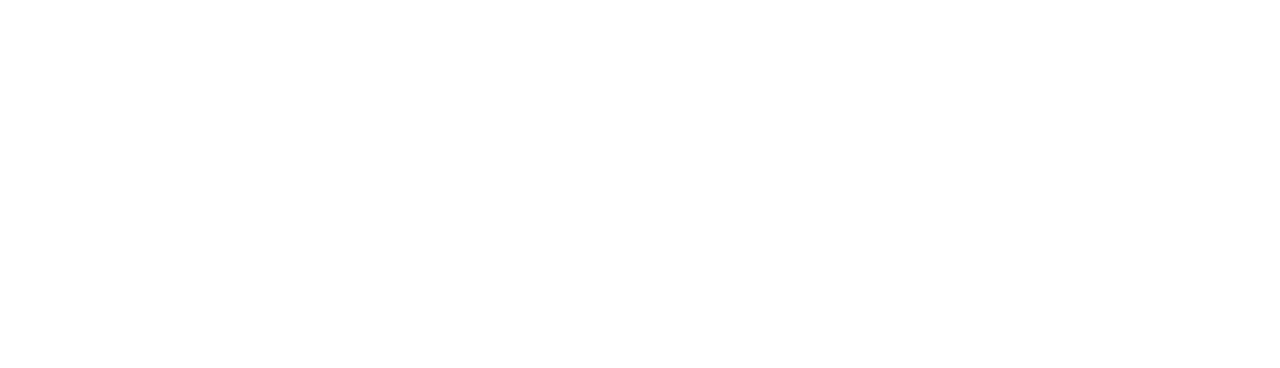
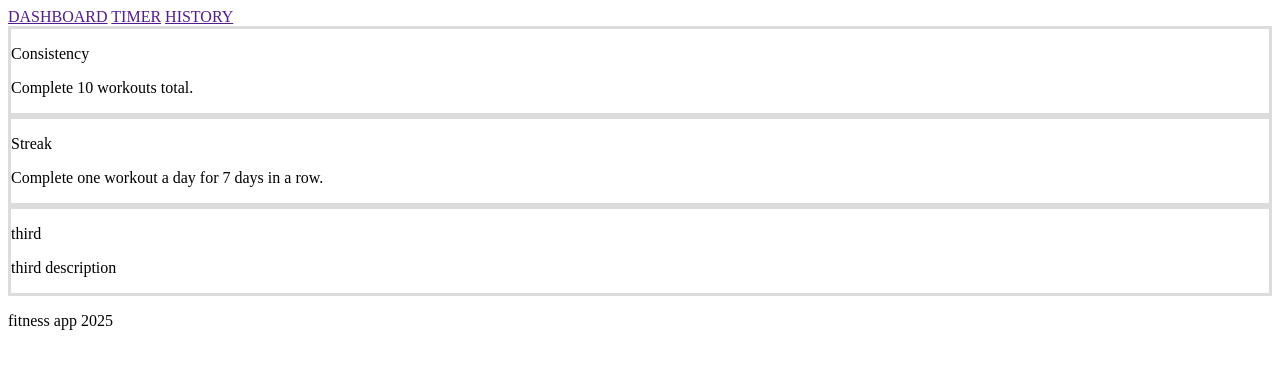
Before and after one commit to jennyoleary87/unit1-project-fitness-jennifer-o, a React (Vite) app in the folder react-fitness-app/: page / in a window 1280 px wide. Shown: the top 368 px of the page. Built offline with nearby package versions, Linux system fonts and the light colour scheme.

Commit message:
begin dashboard

```diff
--- a/react-fitness-app/index.html
+++ b/react-fitness-app/index.html
@@ -7,9 +7,23 @@
   <title>FITNESS</title>
 </head>
 
+
+
 <body>
-  <div id="root"></div>
-  <script type="module" src="/src/main.jsx"></script>
+  <header>
+    <a href="">DASHBOARD</a>
+    <a href="">TIMER</a>
+    <a href="">HISTORY</a>
+  </header>
+  <main>
+    <div id="root"></div>
+    <script type="module" src="/src/main.jsx"></script>
+  </main>
+  <footer>
+    <p>fitness app 2025</p>
+  </footer>
 </body>
 
+
+
 </html>
--- a/react-fitness-app/src/App.css
+++ b/react-fitness-app/src/App.css
@@ -1,6 +1,4 @@
-#root {
-  max-width: 1280px;
-  margin: 0 auto;
-  padding: 2rem;
-  text-align: center;
+#badge-individual {
+  border: 3px solid gainsboro;
+
 }
--- a/react-fitness-app/src/App.jsx
+++ b/react-fitness-app/src/App.jsx
@@ -1,11 +1,12 @@
 import { useState } from 'react'
 import './App.css'
+import Dashboard from './components/dashboard'
 
 function App() {
-  const [count, setCount] = useState(0)
 
   return (
     <>
+      <Dashboard />
     </>
   )
 }
--- /dev/null
+++ b/react-fitness-app/src/components/dashboard.jsx
@@ -0,0 +1,28 @@
+import React from "react";
+
+const allBadges = [
+    { id: 1, name: "Consistency", description: "Complete 10 workouts total." },
+    { id: 2, name: "Streak", description: "Complete one workout a day for 7 days in a row." },
+    { id: 3, name: "third", description: "third description" }
+];
+
+const Dashboard = () => {
+
+    return (
+        <div id="dash-all">
+            <div id="badges-div">
+                {allBadges.map(badge => (
+                    <div id="badge-individual">
+                        <p>{badge.name}</p>
+                        <p>{badge.description}</p>
+                    </div>
+                ))}
+            </div>
+            <div id="stats-div">
+
+            </div>
+        </div>
+    )
+}
+
+export default Dashboard;
```
Also changed, not shown: react-fitness-app/src/components/timer.jsx (added).
